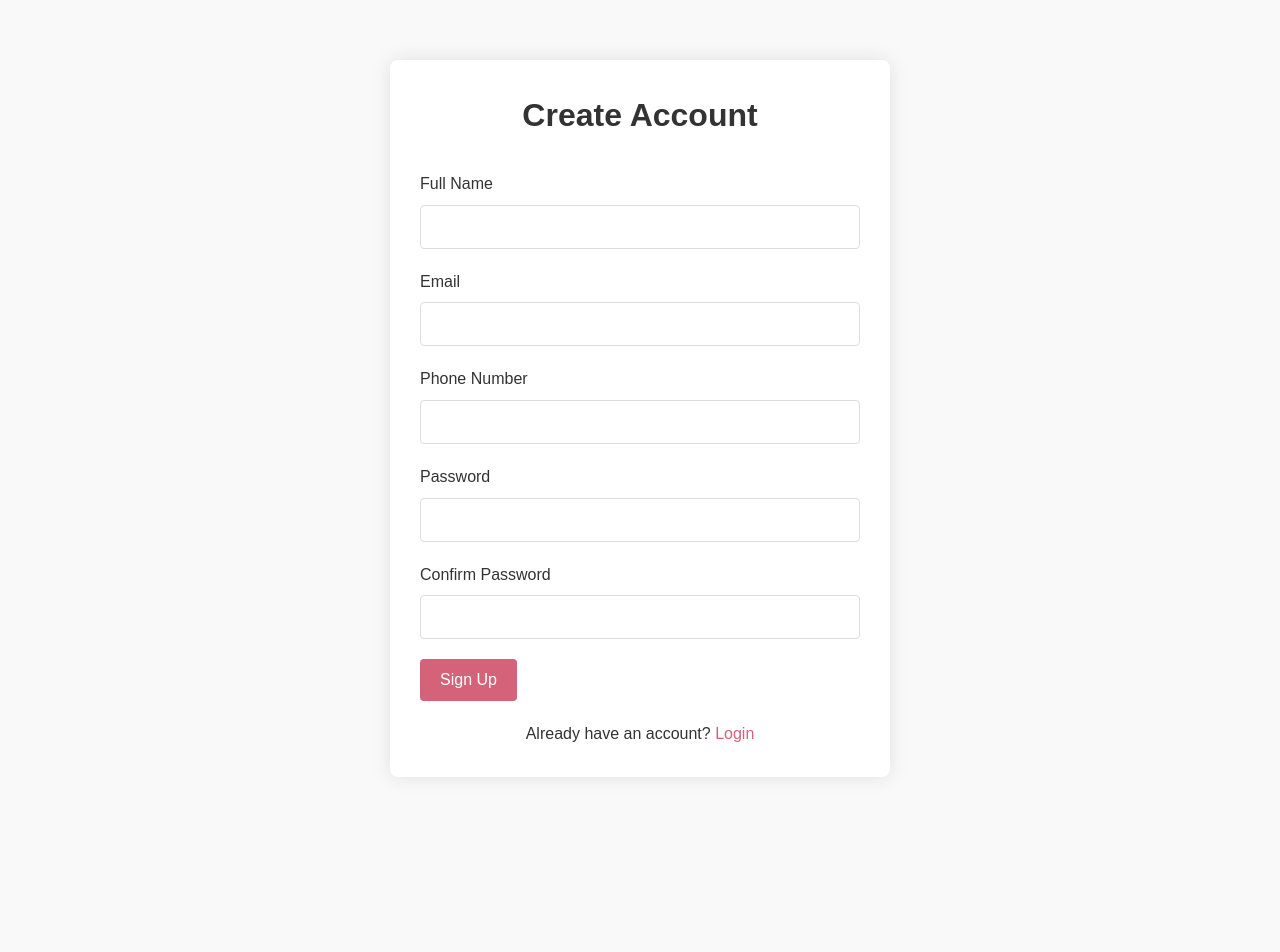
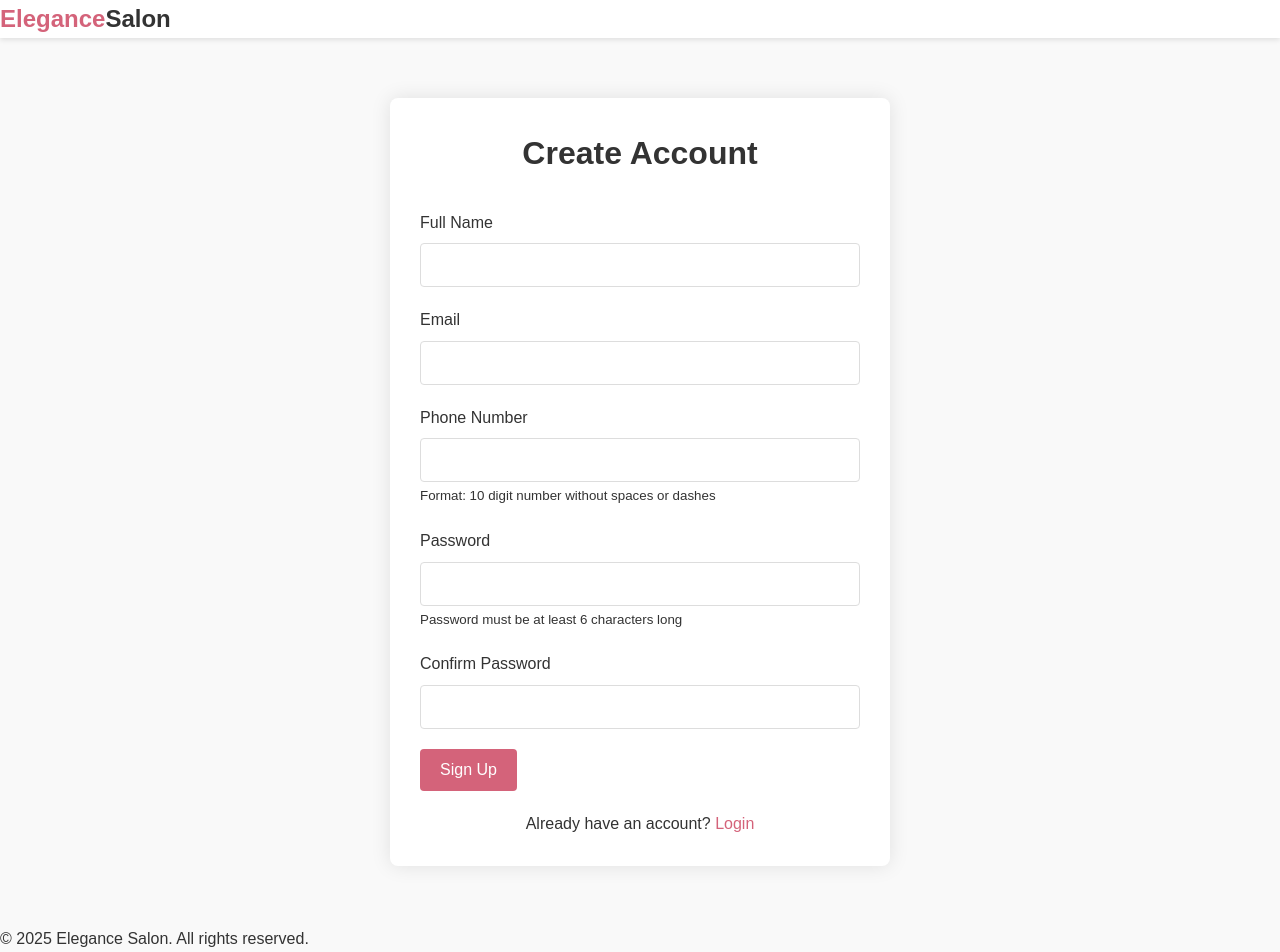
Before and after one commit to tharunasree-19/FinalBeauty, a Flask app: page /signup in a window 1280 px wide. Before the commit the page ends 742 px from the top, so only its background shows below. Run offline with Flask 3, Linux system fonts and the light colour scheme.

Commit message:
Update signup.html

```diff
--- a/templates/signup.html
+++ b/templates/signup.html
@@ -3,17 +3,35 @@
 <head>
     <meta charset="UTF-8">
     <meta name="viewport" content="width=device-width, initial-scale=1.0">
-    <title>Salon - Sign Up</title>
+    <title>Elegance Salon - Sign Up</title>
     <link rel="stylesheet" href="{{ url_for('static', filename='style.css') }}">
+    <link rel="stylesheet" href="https://cdnjs.cloudflare.com/ajax/libs/font-awesome/6.0.0/css/all.min.css">
 </head>
 <body>
+    <header class="auth-header">
+        <div class="logo">Elegance<span>Salon</span></div>
+    </header>
+
     <div class="container">
         <div class="form-box">
             <h1>Create Account</h1>
             {% if error %}
-            <div class="error-message">{{ error }}</div>
+            <div class="error-message">
+                <i class="fas fa-exclamation-circle"></i> {{ error }}
+            </div>
             {% endif %}
-            <form action="/signup" method="POST">
+
+            {% with messages = get_flashed_messages(with_categories=true) %}
+                {% if messages %}
+                    {% for category, message in messages %}
+                        <div class="{{ category }}-message">
+                            <i class="fas fa-{% if category == 'success' %}check{% else %}info{% endif %}-circle"></i> {{ message }}
+                        </div>
+                    {% endfor %}
+                {% endif %}
+            {% endwith %}
+
+            <form action="{{ url_for('auth.signup') }}" method="POST">
                 <div class="input-group">
                     <label for="name">Full Name</label>
                     <input type="text" id="name" name="name" required>
@@ -24,11 +42,13 @@
                 </div>
                 <div class="input-group">
                     <label for="phone">Phone Number</label>
-                    <input type="tel" id="phone" name="phone" required>
+                    <input type="tel" id="phone" name="phone" pattern="[0-9]{10}" title="Please enter a 10-digit phone number" required>
+                    <small>Format: 10 digit number without spaces or dashes</small>
                 </div>
                 <div class="input-group">
                     <label for="password">Password</label>
-                    <input type="password" id="password" name="password" required>
+                    <input type="password" id="password" name="password" minlength="6" required>
+                    <small>Password must be at least 6 characters long</small>
                 </div>
                 <div class="input-group">
                     <label for="confirm_password">Confirm Password</label>
@@ -37,9 +57,30 @@
                 <button type="submit" class="btn">Sign Up</button>
             </form>
             <div class="form-footer">
-                <p>Already have an account? <a href="/login">Login</a></p>
+                <p>Already have an account? <a href="{{ url_for('auth.login') }}">Login</a></p>
             </div>
         </div>
     </div>
+
+    <footer class="auth-footer">
+        <p>&copy; 2025 Elegance Salon. All rights reserved.</p>
+    </footer>
+
+    <script>
+        // Password validation
+        const password = document.getElementById('password');
+        const confirmPassword = document.getElementById('confirm_password');
+
+        function validatePassword() {
+            if (password.value != confirmPassword.value) {
+                confirmPassword.setCustomValidity("Passwords don't match");
+            } else {
+                confirmPassword.setCustomValidity('');
+            }
+        }
+
+        password.onchange = validatePassword;
+        confirmPassword.onkeyup = validatePassword;
+    </script>
 </body>
 </html>
```
